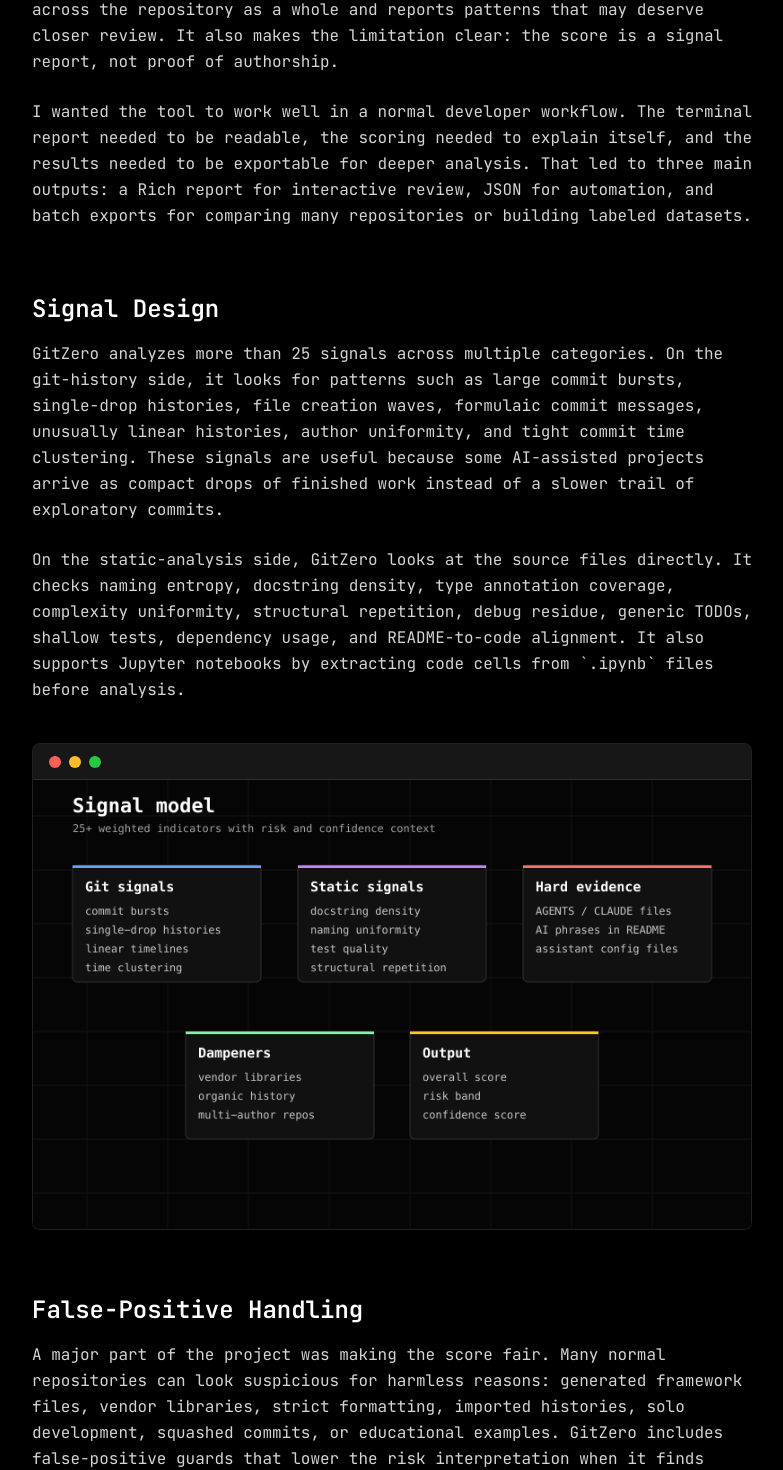
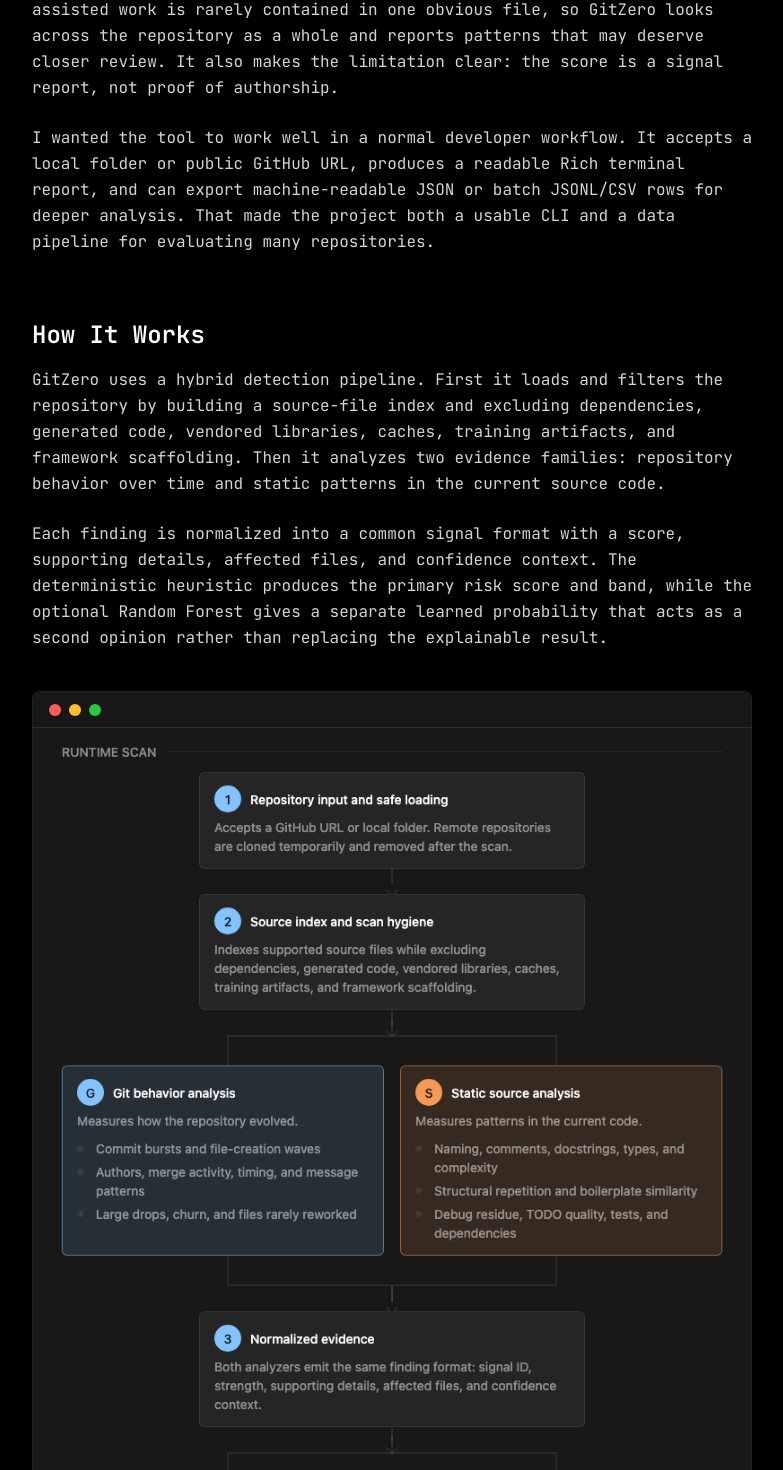
Before and after one commit to Ivansost/IvanPortfolio, a Next.js app: page /projects/gitzero in a window 1280 px wide. Shown: the part 1019-2489 px from the top of the page, without its empty margins (248-1031 px from the left). Built offline with nearby package versions, Linux system fonts and the light colour scheme; no server answers.

Commit message:
Update GitZero case study from README

```diff
--- a/src/app/projects/gitzero/page.tsx
+++ b/src/app/projects/gitzero/page.tsx
@@ -5,7 +5,7 @@
 export const metadata: Metadata = {
   title: "GitZero | Ivan Sostaric",
   description:
-    "A Python CLI case study for GitZero, a repository scanner that detects signals consistent with AI-generated or AI-assisted code.",
+    "A Python CLI case study for GitZero, a repository scanner with explainable heuristics and an optional Random Forest model for AI-code signal review.",
 };
 
 const skills = [
@@ -22,12 +22,12 @@
   src,
   alt,
   aspect,
-  priority = false,
+  preload = false,
 }: {
   src: string;
   alt: string;
   aspect: string;
-  priority?: boolean;
+  preload?: boolean;
 }) {
   return (
     <figure className="my-10 overflow-hidden rounded-md border border-white/10 bg-[#080808] shadow-2xl shadow-black/40">
@@ -41,7 +41,7 @@
           src={src}
           alt={alt}
           fill
-          priority={priority}
+          preload={preload}
           sizes="(max-width: 768px) 100vw, 768px"
           className="object-contain"
         />
@@ -86,14 +86,14 @@
           </div>
 
           <p className="text-neutral-300 leading-relaxed font-sans mb-6">
-            I built GitZero as a Python command-line tool that scans repositories for signals consistent with AI-generated or AI-assisted code. It combines git-history analysis, static code analysis, explainable scoring, and an experimental machine-learning pipeline so the output is more useful than a simple yes-or-no result.
+            I built GitZero as a Python command-line tool that scans local folders or public GitHub repositories for signals consistent with AI-generated or AI-assisted code. It combines deterministic heuristics, git-history analysis, static source-code signals, false-positive guards, and an optional calibrated Random Forest model so the output is explainable instead of a simple yes-or-no result.
           </p>
 
           <CaseImage
             src="/project/GitZero/mainreport.png"
             alt="GitZero Rich terminal report showing scan summary, signal map, and top findings"
             aspect="aspect-[5760/2784]"
-            priority
+            preload
           />
         </header>
 
@@ -104,8 +104,23 @@
           </p>
 
           <p className="text-neutral-300 leading-relaxed font-sans mb-6">
-            I wanted the tool to work well in a normal developer workflow. The terminal report needed to be readable, the scoring needed to explain itself, and the results needed to be exportable for deeper analysis. That led to three main outputs: a Rich report for interactive review, JSON for automation, and batch exports for comparing many repositories or building labeled datasets.
+            I wanted the tool to work well in a normal developer workflow. It accepts a local folder or public GitHub URL, produces a readable Rich terminal report, and can export machine-readable JSON or batch JSONL/CSV rows for deeper analysis. That made the project both a usable CLI and a data pipeline for evaluating many repositories.
           </p>
+
+          <h2 className="text-2xl font-semibold mt-16 mb-4 text-white">How It Works</h2>
+          <p className="text-neutral-300 leading-relaxed font-sans mb-6">
+            GitZero uses a hybrid detection pipeline. First it loads and filters the repository by building a source-file index and excluding dependencies, generated code, vendored libraries, caches, training artifacts, and framework scaffolding. Then it analyzes two evidence families: repository behavior over time and static patterns in the current source code.
+          </p>
+
+          <p className="text-neutral-300 leading-relaxed font-sans mb-6">
+            Each finding is normalized into a common signal format with a score, supporting details, affected files, and confidence context. The deterministic heuristic produces the primary risk score and band, while the optional Random Forest gives a separate learned probability that acts as a second opinion rather than replacing the explainable result.
+          </p>
+
+          <CaseImage
+            src="/project/GitZero/gitzero-architecture-dark.png"
+            alt="GitZero architecture diagram showing repository loading, signal extraction, heuristic scoring, and optional Random Forest probability"
+            aspect="aspect-[800/1900]"
+          />
 
           <h2 className="text-2xl font-semibold mt-16 mb-4 text-white">Signal Design</h2>
           <p className="text-neutral-300 leading-relaxed font-sans mb-6">
@@ -113,7 +128,7 @@
           </p>
 
           <p className="text-neutral-300 leading-relaxed font-sans mb-6">
-            On the static-analysis side, GitZero looks at the source files directly. It checks naming entropy, docstring density, type annotation coverage, complexity uniformity, structural repetition, debug residue, generic TODOs, shallow tests, dependency usage, and README-to-code alignment. It also supports Jupyter notebooks by extracting code cells from `.ipynb` files before analysis.
+            On the static-analysis side, GitZero looks at the source files directly. It checks naming entropy, docstring density, type annotation coverage, complexity uniformity, structural repetition, debug residue, generic TODOs, shallow test quality, dependency usage, and README-to-code alignment. It also supports Jupyter notebooks by extracting code cells from `.ipynb` files before analysis.
           </p>
 
           <CaseImage
@@ -143,16 +158,16 @@
 
           <h2 className="text-2xl font-semibold mt-16 mb-4 text-white">Machine-Learning Pipeline</h2>
           <p className="text-neutral-300 leading-relaxed font-sans mb-6">
-            Beyond the heuristic scanner, I added a full ML training pipeline. GitZero can scan a labeled corpus in batch mode, export feature rows to JSONL or CSV, and train an experimental Random Forest model with grouped cross-validation. The baseline evaluation used 129 labeled repositories and reached 0.903 ROC-AUC in ablation testing.
+            Beyond the heuristic scanner, I added a full ML training pipeline. GitZero can scan a labeled corpus in batch mode, export feature rows to JSONL or CSV, and train a calibrated Random Forest model with owner-grouped cross-validation. The current benchmark used 193 labeled repositories and reached 0.968 ROC-AUC without hard-evidence features.
           </p>
 
           <p className="text-neutral-300 leading-relaxed font-sans mb-6">
-            The ML model is optional by design. The core CLI still works without it, while the `--ml-model` flag can load a trained joblib artifact and show an experimental probability beside the heuristic score. This keeps GitZero usable as a normal CLI while still leaving room for data-driven scoring experiments.
+            The ML model is optional by design. It trains on raw signal and scan-metadata features rather than GitZero's final risk score, and hard-evidence columns are excluded so the model has to learn subtler repository patterns. A disagreement between the heuristic score and model probability is treated as uncertainty, giving the reviewer a reason to inspect the evidence instead of blindly trusting a number.
           </p>
 
           <h2 className="text-2xl font-semibold mt-16 mb-4 text-white">Implementation Details</h2>
           <p className="text-neutral-300 leading-relaxed font-sans mb-6">
-            I built the CLI with Typer for the command interface and Rich for the terminal report. PyDriller and GitPython support repository loading and git-history extraction, while radon helps with source-code complexity metrics. The project is packaged with `pyproject.toml`, exposes the `gitzero` command, and is split into typed Python modules for scoring, models, report rendering, repository loading, static signals, git signals, evaluation, fixtures, and ML utilities.
+            I built the CLI with Typer for the command interface and Rich for the terminal report. PyDriller and GitPython support repository loading and git-history extraction, radon helps with source-code complexity metrics, and scikit-learn powers the optional Random Forest workflow. The project is packaged with `pyproject.toml`, exposes the `gitzero` command, and is split into typed Python modules for scoring, models, report rendering, repository loading, static signals, git signals, evaluation, fixtures, and ML utilities.
           </p>
 
           <p className="text-neutral-300 leading-relaxed font-sans mb-6">
@@ -171,7 +186,7 @@
 
           <h2 className="text-2xl font-semibold mt-16 mb-4 text-white">Testing and Quality</h2>
           <p className="text-neutral-300 leading-relaxed font-sans mb-6">
-            I added focused tests across the scoring logic, static-signal extraction, git-signal extraction, evaluation helpers, and ML utilities. The current local suite has 46 tests passing, and the repo is configured with ruff for linting. Testing mattered here because small scoring changes can shift the interpretation of a repository, so the core behavior needed regression coverage.
+            I added focused tests across the scoring logic, static-signal extraction, git-signal extraction, evaluation helpers, and ML utilities. The current project has 50+ tests and is configured with ruff for linting. Testing mattered here because small scoring changes can shift the interpretation of a repository, so the core behavior needed regression coverage.
           </p>
 
           <h2 className="text-2xl font-semibold mt-16 mb-4 text-white">What I Learned</h2>
--- a/src/lib/data.ts
+++ b/src/lib/data.ts
@@ -87,7 +87,7 @@
     {
       title: "GitZero",
       category: "Python CLI / ML Tooling",
-      description: "I built GitZero as a Python CLI that scans repositories for signals consistent with AI-generated or AI-assisted code. It combines git-history analysis, static code signals, explainable scoring, false-positive guards, JSON/CSV exports, and an experimental Random Forest pipeline trained on labeled repositories.",
+      description: "I built GitZero as a Python CLI that scans local folders or public GitHub repositories for signals consistent with AI-generated or AI-assisted code. It combines 25+ git-history and static-code signals, explainable risk scoring, false-positive guards, JSON/CSV exports, and an optional calibrated Random Forest probability.",
       skills: ["Python", "Typer", "Rich", "PyDriller", "scikit-learn", "Static Analysis", "Testing"],
       heroImage: "/project/GitZero/mainreport.png",
       link: "/projects/gitzero"
```
Also changed, not shown: public/project/GitZero/gitzero-architecture-dark.png (added).
